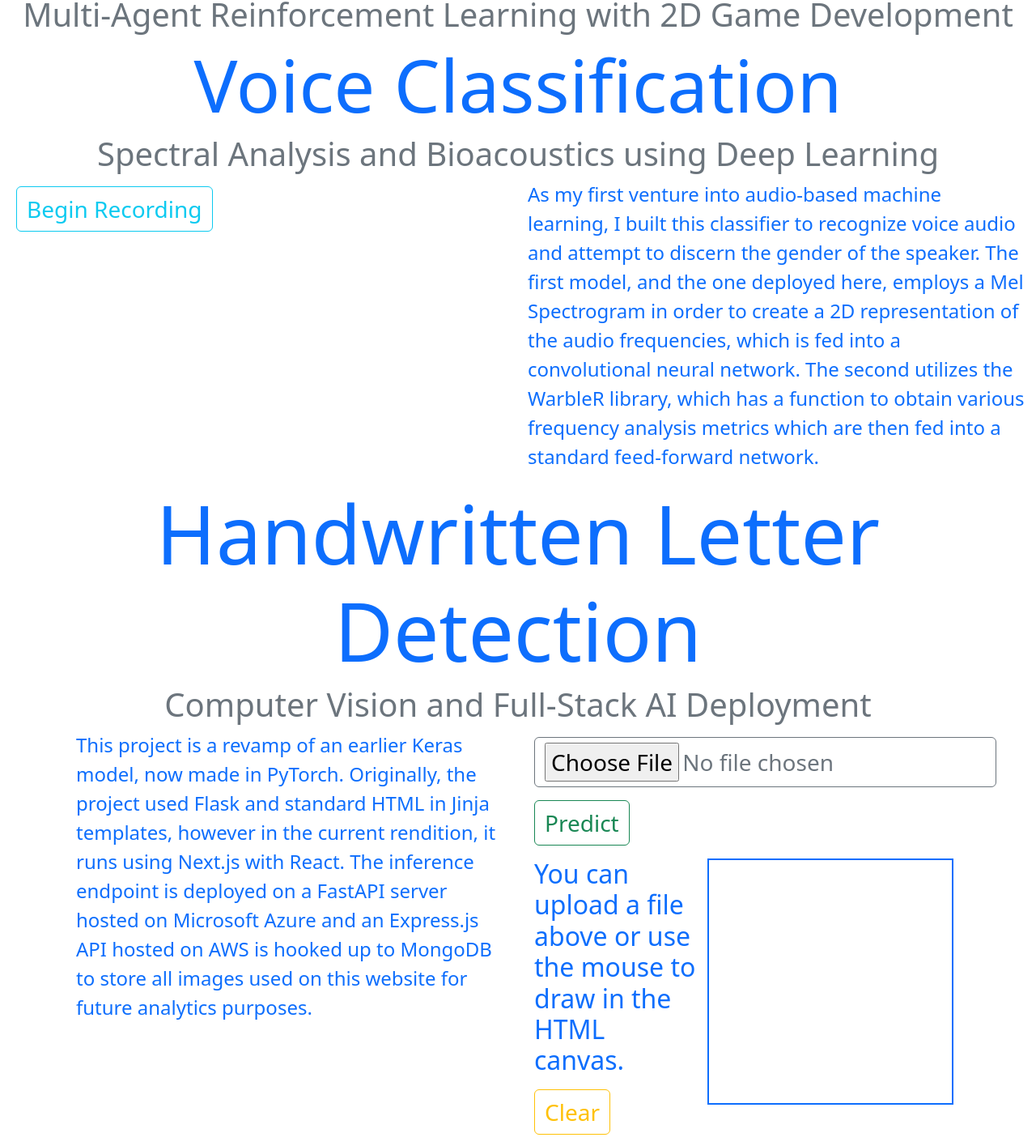
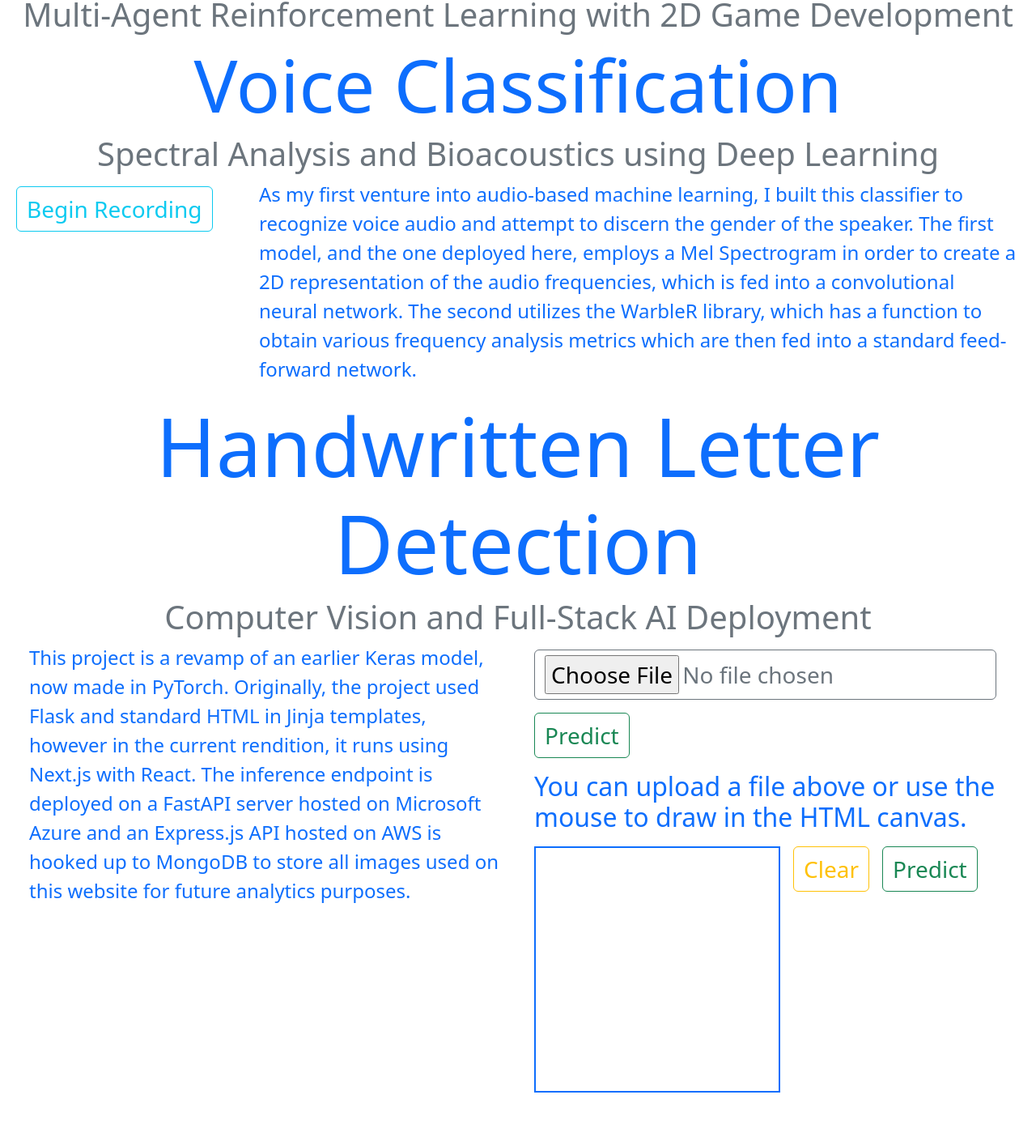
Before and after one commit to JN720/jagjotnijjar, a Next.js app: page /projects in a window 1280 px wide. Shown: the part 214-1629 px from the top of the page at 81% size. After the commit the page ends 1571 px from the top, so only its background shows below. Built offline with nearby package versions, Linux system fonts and the light colour scheme.

Commit message:
added up animation to letter and reformatted text

```diff
--- a/src/app/components/Canvas.tsx
+++ b/src/app/components/Canvas.tsx
@@ -78,16 +78,16 @@ function Canvas() {
     }
 
     return <>
-        <canvas className = "border-2 border-primary float-end m-2" ref = {canvasRef} width = "300" height = "300" style = {{border: "3px solid #000000"}}
-            onMouseMove = {(e) => handleMouseMove(e)}
-            onMouseDown = {() => {clicked = true;}}
-            onMouseUp = {() => {clicked = false;}}>
-        </canvas>
         <h2 className = "text-primary m-2">You can upload a file above or use the mouse to draw in the HTML canvas.</h2>
         <button className = "btn btn-outline-warning m-2 fs-3" onClick = {(e) => clear(e)}>Clear</button>
         <button className = "btn btn-outline-success m-2 fs-3" onClick = {() => handleClick()}>Predict</button>
         {Predicting(loading)}
         {Prediction(pred)}
+        <canvas className = "border-2 border-primary float-start m-2" ref = {canvasRef} width = "300" height = "300" style = {{border: "3px solid #000000"}}
+            onMouseMove = {(e) => handleMouseMove(e)}
+            onMouseDown = {() => {clicked = true;}}
+            onMouseUp = {() => {clicked = false;}}>
+        </canvas>
     </>
 }
 
--- a/src/app/components/Letter.tsx
+++ b/src/app/components/Letter.tsx
@@ -1,7 +1,8 @@
 "use client";
 
 import Canvas from "./Canvas";
-import { useState, useRef, useEffect } from "react";
+import "./anim.css";
+import { useState, useEffect } from "react";
 const axios = require('axios');
 
 async function predict(img: File | null) {
@@ -45,6 +46,10 @@ function Letter() {
     const [image, setImage] = useState<File | null | undefined>(null);
     const [pred, setPrediction] = useState("");
     const [loading, setLoading] = useState(false);
+    const [anim, setAnim] = useState(true);
+    useEffect(() => {
+        setAnim(false);
+    }, [])
 
     function handleClick() {
         setLoading(true);
@@ -55,19 +60,19 @@ function Letter() {
             predict(image).then((res: any) => {setLoading(false); setPrediction(res.data.message);}).catch(() => {setPrediction("Error"); setLoading(false);});
         }
     }
-    return <>
-        <div className = "container">
+    return <div className = {"trans-7" + (anim ? " fade up" : "")}>
+        <div className = "w-100">
             <h1 className = "text-primary text-center" style = {{fontSize : 100}}>Handwritten Letter Detection</h1>
             <h1 className = "text-secondary text-center">Computer Vision and Full-Stack AI Deployment</h1>
-            <div className = "container w-50 h-50 float-start">
-                <p className = "text-primary fs-4">
+            <div className = "container float-start w-50">
+                <p className = "text-primary fs-4 ps-4">
                     This project is a revamp of an earlier Keras model, now made in PyTorch. Originally, the project used Flask and standard HTML in Jinja
                     templates, however in the current rendition, it runs using Next.js with React. The inference endpoint is deployed on a FastAPI server
                     hosted on Microsoft Azure and an Express.js API hosted on AWS is hooked up to MongoDB to store all images used on this website for
                     future analytics purposes.
                 </p>
             </div>
-            <div className = "container w-50 h-50 float-end">
+            <div className = "container w-50 float-end">
                 <input className = "btn btn-outline-secondary m-2 fs-3" type = "file" name = "image" accept = "image/png" onChange = {(e) => {
                     e.preventDefault();
                     setImage(e.target.files?.item(0));
@@ -78,9 +83,8 @@ function Letter() {
                 <div className = "w-100"></div>
                 <Canvas/>
             </div>
-
         </div>
-    </>
+    </div>
 }
 
 export default Letter;
--- a/src/app/components/Voice.tsx
+++ b/src/app/components/Voice.tsx
@@ -127,7 +127,7 @@ function Voice() {
             <h1 className = "text-primary text-center" style = {{fontSize : 90}}>Voice Classification</h1>
             <h1 className = "text-secondary text-center">Spectral Analysis and Bioacoustics using Deep Learning</h1>
         </div>
-        <div className = "container float-start w-50 h-50">
+        <div className = "container float-start w-25 h-50">
             {!recording ? (<button className = "btn btn-outline-info m-2 fs-3" onClick = {() => handleBeginRecord()}>Begin Recording</button>) : null}
             {(permission && recording) ? (<button className = "btn btn-outline-danger m-2 fs-3" onClick = {() => handleEndRecord()}>End Recording</button>) : null}
             {canPredict ? (<button className = "btn btn-outline-success m-2 fs-3" onClick = {() => handleClick(audio)}>Predict</button>) : null}
@@ -136,8 +136,8 @@ function Voice() {
             {audio ? (<audio className = "m-2" src = {URL.createObjectURL(audio)} controls/>) : null}
             {Prediction(prediction)}
         </div>
-        <div className = "container float-start w-50 h-50">
-            <p className = "text-primary fs-4">
+        <div className = "float-end w-75 h-50">
+            <p className = "text-primary fs-4 pe-4">
                 As my first venture into audio-based machine learning, I built this classifier to recognize voice audio
                 and attempt to discern the gender of the speaker. The first model, and the one deployed here, employs a
                 Mel Spectrogram in order to create a 2D representation of the audio frequencies, which is fed into a
--- a/src/app/components/anim.css
+++ b/src/app/components/anim.css
@@ -10,6 +10,10 @@
     transform: translateX(-100%);
 }
 
+.up {
+    transform: translateY(100%);
+}
+
 .trans-3 {
     transition: all 300ms;
 }
@@ -18,3 +22,8 @@
     transition: all 300ms;
     transition-delay: 200ms;
 }
+
+.trans-7 {
+    transition: all 300ms;
+    transition-delay: 400ms;
+}
```
